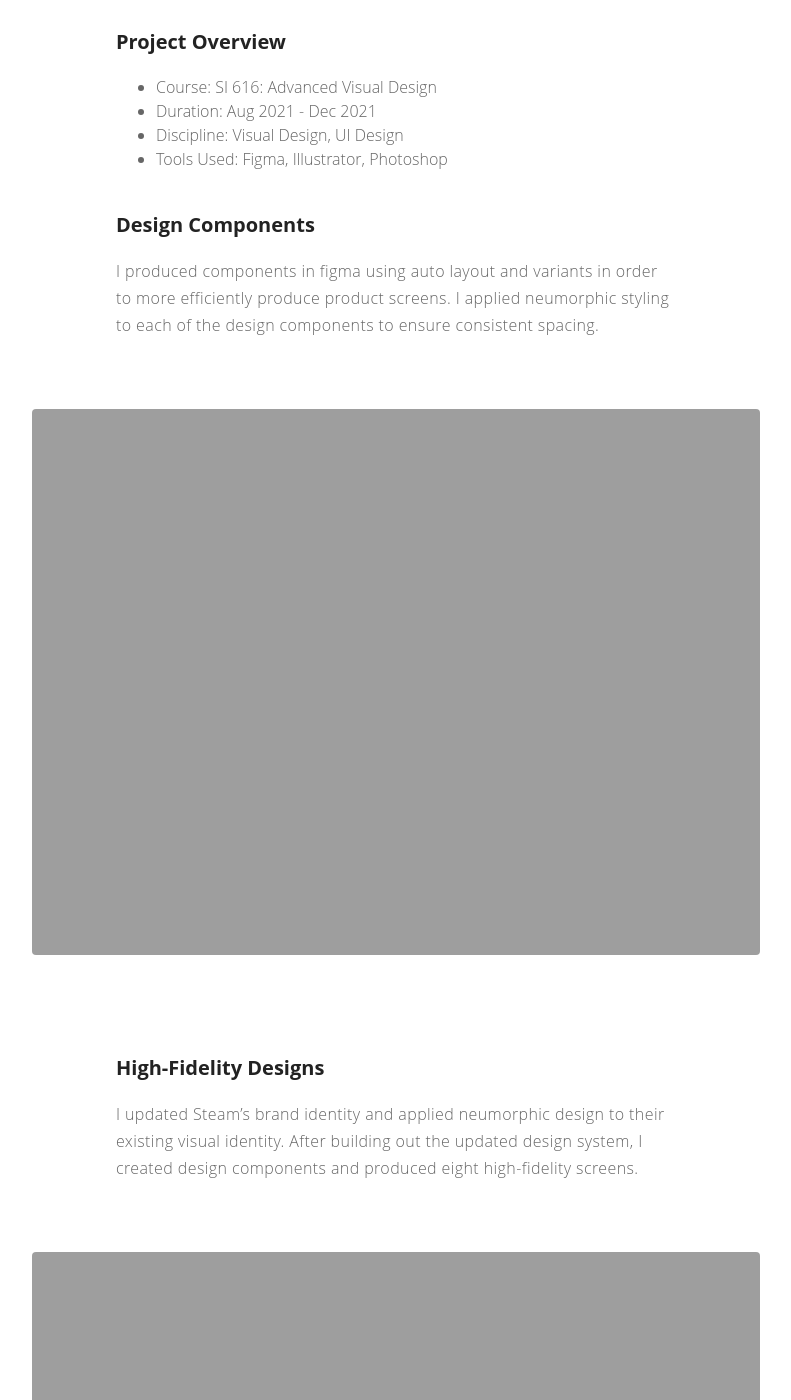
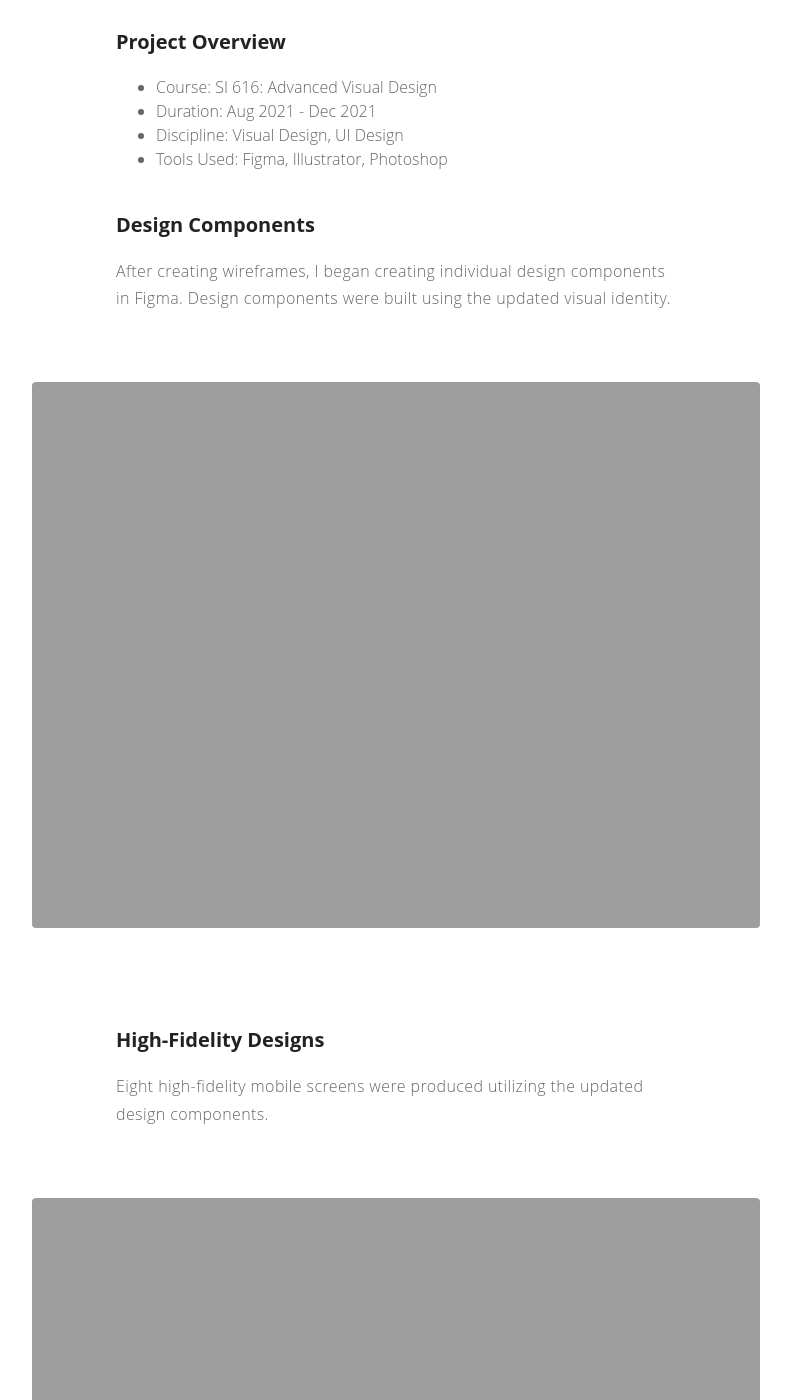
Before and after one commit to Nicholasdgiles/nicholasgiles.github.io, a Jekyll site: the page built from _posts/2021-12-07-steam-redesign.markdown, in a window 1280 px wide and 1400 px high, scrolled down 1070 px. Shown: the whole window, without its empty margins (244-1035 px from the left). Built offline with Jekyll 4.4.1, drawn with Linux system fonts in a browser that asks for light colours.

Commit message:
steam_updates

```diff
--- a/_posts/2021-12-07-steam-redesign.markdown
+++ b/_posts/2021-12-07-steam-redesign.markdown
@@ -25,12 +25,12 @@ I am currently working on a redesign of Steam's mobile iOS application. More inf
 * Tools Used: Figma, Illustrator, Photoshop
 
 ### Design Components
-I produced components in figma using auto layout and variants in order to more efficiently produce product screens. I applied neumorphic styling to each of the design components to ensure consistent spacing.
+After creating wireframes, I began creating individual design components in Figma. Design components were built using the updated visual identity.
 
-<img src="http://nicholasgiles.com/assets/images/steam_redesign/product_hero.jpg" class="bigger-image" alt="Steam Redesign Hero Image" />
+<img src="http://nicholasgiles.com/assets/images/steam_redesign/design_components.jpg" class="bigger-image" alt="Steam Redesign Hero Image" />
 
 ### High-Fidelity Designs
-I updated Steam's brand identity and applied neumorphic design to their existing visual identity. After building out the updated design system, I created design components and produced eight high-fidelity screens.
+Eight high-fidelity mobile screens were produced utilizing the updated design components.
 
 <img src="http://nicholasgiles.com/assets/images/steam_redesign/marketing1.jpg" class="bigger-image" alt="Steam Redesign High Fidelity Screens" />
 <img src="http://nicholasgiles.com/assets/images/steam_redesign/marketing2.jpg" class="bigger-image" alt="Steam Redesign High Fidelity Screens" />
```
